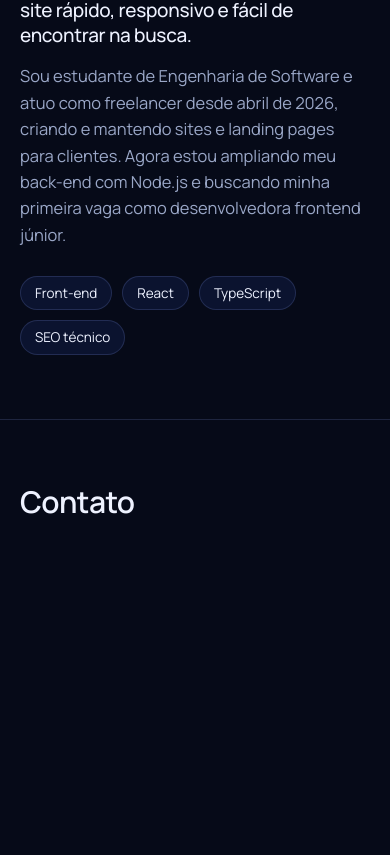
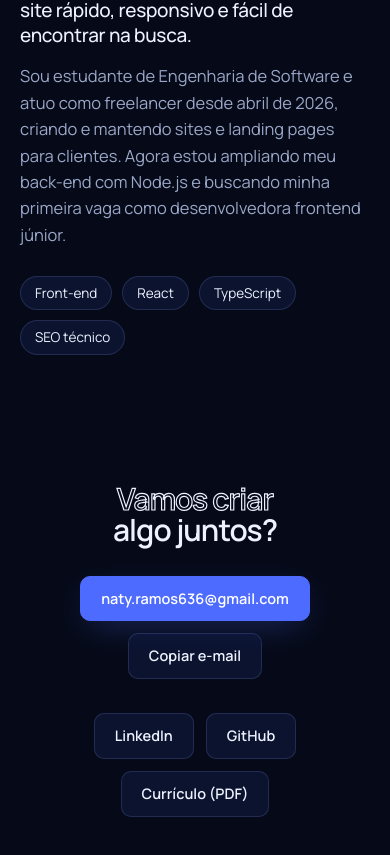
Before and after one commit to natalystraub/portfolio, a React app: page / in a window 390 px wide. Shown: the part 5379-6234 px from the top of the page. Built offline with nearby package versions, Linux system fonts and the light colour scheme; the HTML template or start-up script is replaced by a standard one.

Commit message:
feat: add contact section
Adds the Contato section with the outline/filled heading, mailto and
copy-email actions (with real clipboard write and toast feedback),
and social links. Removes the now-unused generic section placeholder
from Home, completing all sections.

```diff
--- /dev/null
+++ b/src/components/Contact/Contact.tsx
@@ -0,0 +1,36 @@
+import { useCopyToClipboard } from '../../hooks/useCopyToClipboard';
+import { Button } from '../../ui/Button';
+import { Toast } from '../../ui/Toast';
+import { CONTACT_EMAIL, CONTACT_HEADING, CONTACT_LINKS } from './contact-content';
+
+export function Contact() {
+  const { copied, copy } = useCopyToClipboard();
+
+  return (
+    <section id="contato" className="px-5 pt-16 pb-[90px] text-center lg:pt-[88px]">
+      <div className="mx-auto max-w-[1160px]">
+        <h2 className="m-0 mb-[30px] font-(--font-display) text-[clamp(30px,5.6vw,72px)] leading-[1.05] font-bold tracking-[-0.03em]">
+          <span className="text-transparent [-webkit-text-stroke:1.2px_var(--ink)]">{CONTACT_HEADING.outline}</span>
+          <br />
+          <span className="text-(--ink)">{CONTACT_HEADING.filled}</span>
+        </h2>
+        <div className="mb-[34px] flex flex-wrap justify-center gap-3">
+          <Button href={`mailto:${CONTACT_EMAIL}`} variant="primary">
+            {CONTACT_EMAIL}
+          </Button>
+          <Button variant="secondary" onClick={() => copy(CONTACT_EMAIL)}>
+            Copiar e-mail
+          </Button>
+        </div>
+        <div className="flex flex-wrap justify-center gap-3">
+          {CONTACT_LINKS.map((link) => (
+            <Button key={link.label} href={link.href} download={link.download} variant="secondary">
+              {link.label}
+            </Button>
+          ))}
+        </div>
+      </div>
+      <Toast message="E-mail copiado" visible={copied} />
+    </section>
+  );
+}
--- /dev/null
+++ b/src/components/Contact/contact-content.ts
@@ -0,0 +1,14 @@
+import type { ContactLink } from '../../types/contact';
+
+export const CONTACT_EMAIL = 'naty.ramos636@gmail.com';
+
+export const CONTACT_HEADING = {
+  outline: 'Vamos criar',
+  filled: 'algo juntos?',
+};
+
+export const CONTACT_LINKS: ContactLink[] = [
+  { label: 'LinkedIn', href: 'https://www.linkedin.com/in/nataly-straub' },
+  { label: 'GitHub', href: 'https://github.com/natalystraub' },
+  { label: 'Currículo (PDF)', href: '/nataly-straub-curriculo.pdf', download: true },
+];
--- /dev/null
+++ b/src/hooks/useCopyToClipboard.ts
@@ -0,0 +1,21 @@
+import { useRef, useState } from 'react';
+
+const RESET_DELAY = 2200;
+
+export function useCopyToClipboard() {
+  const [copied, setCopied] = useState(false);
+  const timeoutRef = useRef<ReturnType<typeof setTimeout>>(undefined);
+
+  async function copy(text: string) {
+    try {
+      await navigator.clipboard.writeText(text);
+      setCopied(true);
+      clearTimeout(timeoutRef.current);
+      timeoutRef.current = setTimeout(() => setCopied(false), RESET_DELAY);
+    } catch {
+      // clipboard API unavailable; nothing to show
+    }
+  }
+
+  return { copied, copy };
+}
--- a/src/pages/Home.tsx
+++ b/src/pages/Home.tsx
@@ -1,12 +1,11 @@
 import { About } from '../components/About/About';
+import { Contact } from '../components/Contact/Contact';
 import { Education } from '../components/Education/Education';
 import { Experience } from '../components/Experience/Experience';
 import { Hero } from '../components/Hero/Hero';
 import { Projects } from '../components/Projects/Projects';
 import { TechMarquee } from '../components/TechMarquee/TechMarquee';
 import { TechStack } from '../components/TechStack/TechStack';
-
-const SECTIONS = ['contato'];
 
 export function Home() {
   return (
@@ -18,15 +17,7 @@ export function Home() {
       <TechStack />
       <Education />
       <About />
-      {SECTIONS.map((id) => (
-        <section key={id} id={id} className="min-h-screen border-t border-(--line) px-5 py-16">
-          <div className="mx-auto max-w-[1160px]">
-            <h2 className="m-0 font-(--font-display) text-3xl font-bold capitalize tracking-[-0.02em] text-(--ink)">
-              {id}
-            </h2>
-          </div>
-        </section>
-      ))}
+      <Contact />
     </main>
   );
 }
--- /dev/null
+++ b/src/types/contact.ts
@@ -0,0 +1,5 @@
+export type ContactLink = {
+  label: string;
+  href: string;
+  download?: boolean;
+};
--- /dev/null
+++ b/src/ui/Toast.tsx
@@ -0,0 +1,18 @@
+type ToastProps = {
+  message: string;
+  visible: boolean;
+};
+
+export function Toast({ message, visible }: ToastProps) {
+  return (
+    <div
+      role="status"
+      aria-live="polite"
+      className={`pointer-events-none fixed bottom-[calc(env(safe-area-inset-bottom,0px)+26px)] left-1/2 z-40 max-w-[calc(100%-32px)] -translate-x-1/2 rounded-[10px] bg-(--ink) px-5 py-[11px] text-[15px] font-semibold text-(--bg) transition-all duration-300 ${
+        visible ? 'translate-y-0 opacity-100' : 'translate-y-[30px] opacity-0'
+      }`}
+    >
+      {message}
+    </div>
+  );
+}
```
